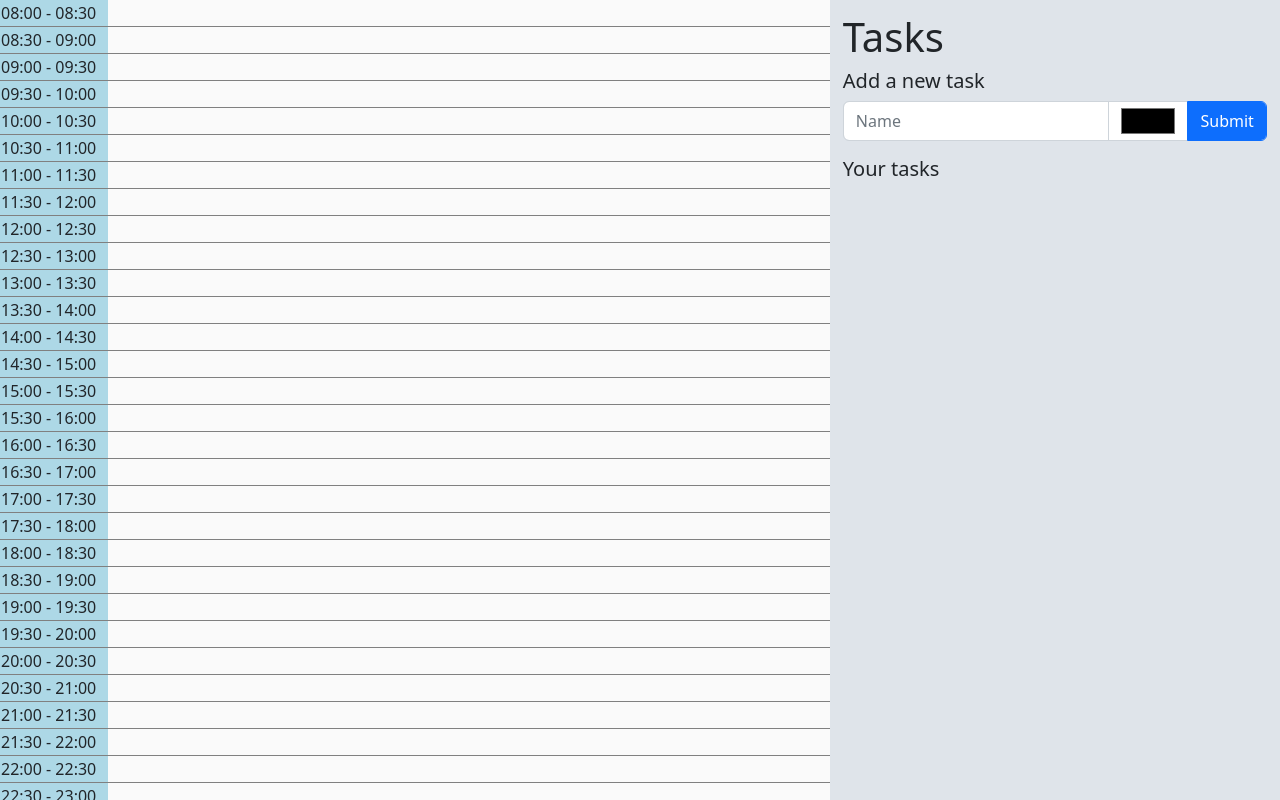
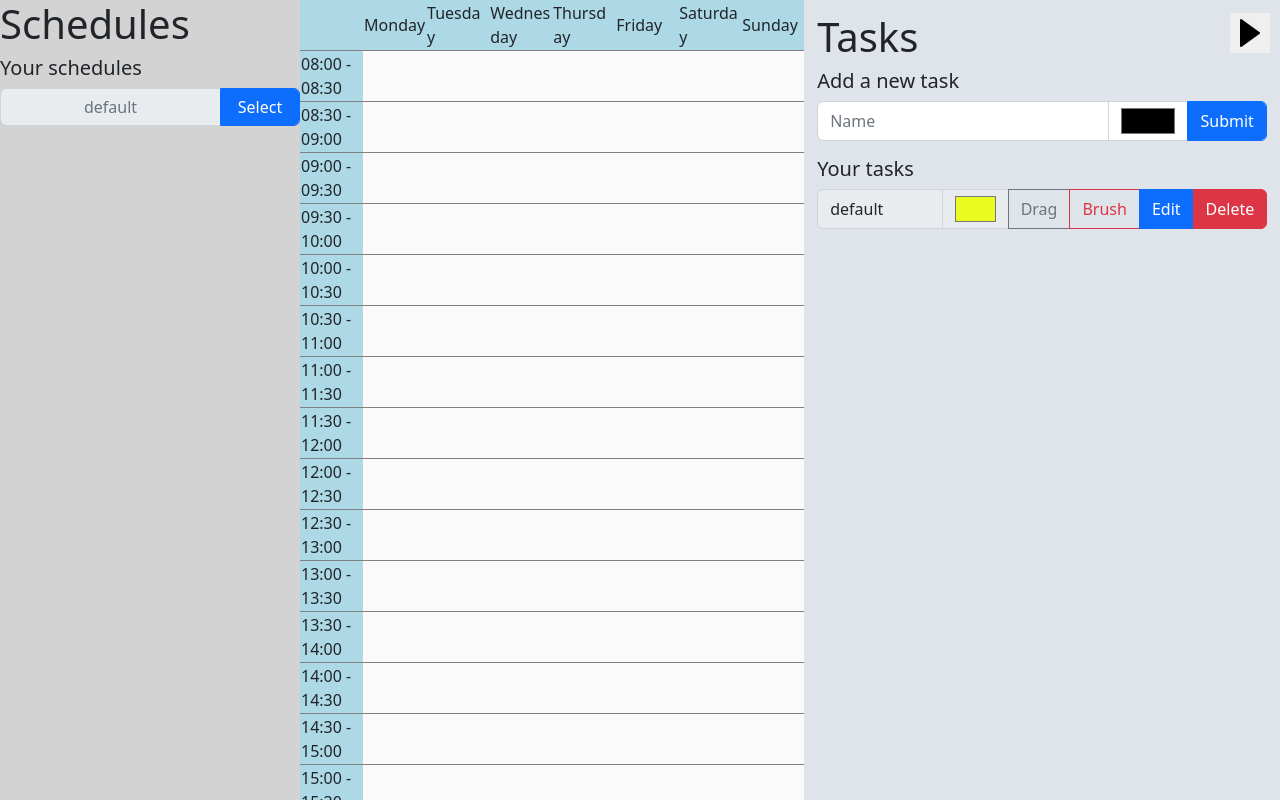
Before and after one commit to bygeze/RoutinePalAlpha, a React (Create React App) app in the folder frontend/routinepal/: page / in a window 1280 px wide. Built offline with nearby package versions, Linux system fonts and the light colour scheme.

Commit message:
Added some more styling, especially to the task list. Made collapse button work on tasklist and started migrating matrixes to schedules type, also adding the possibility to have several schedules. Need to keep working on this last feature yet.

```diff
--- a/frontend/routinepal/src/App.css
+++ b/frontend/routinepal/src/App.css
@@ -14,7 +14,7 @@ html, body, #root, .wrapper {
 }
 
 .Column1 {
-
+  width: 300px;
   height: 100%;
   background-color: lightgray;
 }
@@ -40,10 +40,10 @@ html, body, #root, .wrapper {
 
 /* task list column */
 .Column3 {
-  width: 450px;
   height: 100%;
   background-color: #dfe4ea;
   padding: 0.8rem;
+  min-width: 60px;
 }
 
 .taskColorInput {
@@ -88,3 +88,29 @@ html, body, #root, .wrapper {
   border-bottom: 1px solid gray;
   word-wrap: break-word;
 }
+
+
+.collapse-panel {
+  width: 450px;
+}
+
+.collapse-panel.collapsed {
+  display: none;
+}
+
+.collapseToggleButton {
+  position: absolute;
+  right: 10px;
+  width: 40px;
+  height: 40px;
+  border: none;
+  background-image: url("/public/right-arrow.png");
+  background-size: 80%;
+  background-repeat: no-repeat;
+  background-position: center center;
+}
+
+.collapseToggleButton.collapsed {
+
+  background-image: url("/public/left-arrow.png");
+}
--- a/frontend/routinepal/src/App.js
+++ b/frontend/routinepal/src/App.js
@@ -4,6 +4,7 @@ import { useEffect, useState } from "react";
 import Storage from "./storage/Storage";
 import TasksTable from './tasks/TasksTable'
 import WeekTable from './weekvisualizer/WeekTable'
+import SchedulesTable from './matrixes/SchedulesTable'
 import 'bootstrap/dist/css/bootstrap.min.css';
 
 function App() {
@@ -11,6 +12,7 @@ function App() {
   const [matrix, setMatrix] = useState([]);
   const [brush, setBrush] = useState({name: ""});
   const [isPainting, setIsPainting] = useState(false);
+  const [allSchedules, setAllSchedules] = useState([]);
 
   const addTask = (task) => {
 
@@ -49,9 +51,12 @@ function App() {
 
       // setTest Task
       Storage.saveTask({ name: "", duration: 0, repetition: 1, color: "#FAFAFA" })
+      Storage.saveTask({ name: "default", duration: 0, repetition: 1, color: "#EAFB21" })
 
       let fetchedTasks = Storage.fetchAllTasks();
       let fetchedMatrix = fetchMatrix();
+
+      //let fetchedSchedules = Storage.fetchSchedules();
 
       if(Array.isArray(fetchedTasks)) {
         setTasks(fetchedTasks);
@@ -61,6 +66,8 @@ function App() {
 
       // if to detect load is correct needs to be developed
       setMatrix(fetchedMatrix);
+
+      setAllSchedules(Storage.fetchSchedules());
     } else {
       console.error("LocalStorage is not working");
     }
@@ -71,7 +78,7 @@ function App() {
   <div className="wrapper">
     <div className="AppContainer">
       <div className="Column1">
-
+        <SchedulesTable allSchedules={allSchedules}></SchedulesTable>
       </div>
       <div className="Column2">
         <WeekTable tasks={tasks} matrix={matrix} updateMatrix={updateMatrix} brush={brush} isPainting={isPainting} setIsPainting={setIsPainting
--- /dev/null
+++ b/frontend/routinepal/src/matrixes/MatrixTableRow.js
@@ -0,0 +1,18 @@
+import { useEffect, useState } from "react";
+
+const MatrixTableRow = ({scheduleName}) => {
+    return (
+        <div>
+            <div className="input-group mb-3">
+                <input
+                    className="form-control input-group-text"
+                    type="text"
+                    placeholder={scheduleName}
+                    />
+                <button className="form-control btn btn-primary submitTaskButton" type="submit" >Select</button>
+            </div>
+        </div>
+    );
+}
+
+export default MatrixTableRow;
--- /dev/null
+++ b/frontend/routinepal/src/matrixes/SchedulesTable.js
@@ -0,0 +1,16 @@
+import { useEffect, useState } from "react";
+import MatrixTableRow from "./MatrixTableRow";
+
+const SchedulesTable = ({allSchedules}) => {
+    return (
+        <div>
+            <h1>Schedules</h1>
+            <h5>Your schedules</h5>
+            {
+                allSchedules.map(schedule => (<MatrixTableRow key={schedule.id} scheduleName={schedule.name}></MatrixTableRow>))
+            }
+        </div>
+    );
+}
+
+export default SchedulesTable;
--- a/frontend/routinepal/src/storage/Storage.js
+++ b/frontend/routinepal/src/storage/Storage.js
@@ -30,7 +30,7 @@ class Storage {
         //}
 
         let matrixStorage = localStorage.getItem("matrix");
-
+;
         //if(matrixStorage === undefined || matrixStorage === "undefined" || matrixStorage === null) {
             localStorage.setItem("matrix", JSON.stringify(this.createMatrix()));
         //}
@@ -38,6 +38,10 @@ class Storage {
 
         // here should be
         // checks if matrix exists, if it doesn't, creates it.
+
+        localStorage.setItem("schedules", JSON.stringify([this.createSchedule()]));
+
+        //localStorage.setItem("schedules", JSON.stringify(schedules));
 
         return true;
     }
@@ -59,6 +63,31 @@ class Storage {
         }
 
         return matrix;
+    }
+
+    static createSchedule = () => {
+        var schedule = {};
+
+        const startTime = 8;
+        const endTime = 24;
+        const timeDivision = 0.5;
+
+        const defaultValue = 1;
+        const rows = (endTime - startTime) / (timeDivision);
+        const cols = 7;
+
+        var matrix = [];
+
+        for(let i = 0; i < rows; i++) {
+            let row = Array(cols).fill(defaultValue);
+            matrix.push(row);
+        }
+
+        schedule.name = "default";
+        schedule.matrix = matrix;
+        schedule.id = 0;
+
+        return schedule;
     }
 
     // (C) save tasks method
@@ -105,6 +134,12 @@ class Storage {
         localStorage.setItem("matrix", JSON.stringify(m));
     }
 
+    static fetchSchedules() {
+        let schedules = JSON.parse(localStorage.getItem("schedules"));
+
+        return schedules;
+    }
+
 }
 
 function generateId() {
--- a/frontend/routinepal/src/tasks/TasksTable.js
+++ b/frontend/routinepal/src/tasks/TasksTable.js
@@ -4,17 +4,24 @@ import TaskTableRow from './TaskTableRow'
 
 const TasksTable = ({tasks, addTask, updateTask, deleteTask, brush, setBrush}) => {
     const [activeBrush, setActiveBrush] = useState(null);
+    const [isCollapsed, setIsCollapsed] = useState(false);
+
+    const toggleCollapse = () => {
+        setIsCollapsed(!isCollapsed);
+      }
+
 
     /*
     tasks.slice(1)
     esto es por que asi quito la primera tarea que siempre es la tarea por defecto.
     */
     return (
-        <div>
+        <div >
+            <button className={`collapseToggleButton ${isCollapsed ? 'collapsed' : ''}`} onClick={toggleCollapse}></button>
+            <div className={`collapse-panel ${isCollapsed ? 'collapsed' : ''}`}>
                 <h1>Tasks</h1>
                 <h5>Add a new task</h5>
                 <AddTaskTableRow addTask={addTask} />
-
                         <h5>Your tasks</h5>
 
                         {tasks.slice(1).map(task => (
@@ -29,6 +36,8 @@ const TasksTable = ({tasks, addTask, updateTask, deleteTask, brush, setBrush}) =
                         ))}
 
                 </div>
+            </div>
+
     );
 }
 
--- a/frontend/routinepal/src/weekvisualizer/WeekTable.js
+++ b/frontend/routinepal/src/weekvisualizer/WeekTable.js
@@ -96,6 +96,7 @@ const WeekTable = ({tasks, matrix, updateMatrix, brush, isPainting, setIsPaintin
     return (
         <table className="WeekTable noselect">
             <tbody>
+                <tr><td></td><td>Monday</td><td>Tuesday</td><td>Wednesday</td><td>Thursday</td><td>Friday</td><td>Saturday</td><td>Sunday</td></tr>
                 {matrix.map((row, i) => (
                     <tr key={i}>
                         <td style={{width: "13%"}}>{getRowTime(i)}</td>
```
Also changed, not shown: frontend/routinepal/public/left-arrow.png (added), frontend/routinepal/public/right-arrow.png (added). Lines whose indentation alone changed are shown as unchanged.
